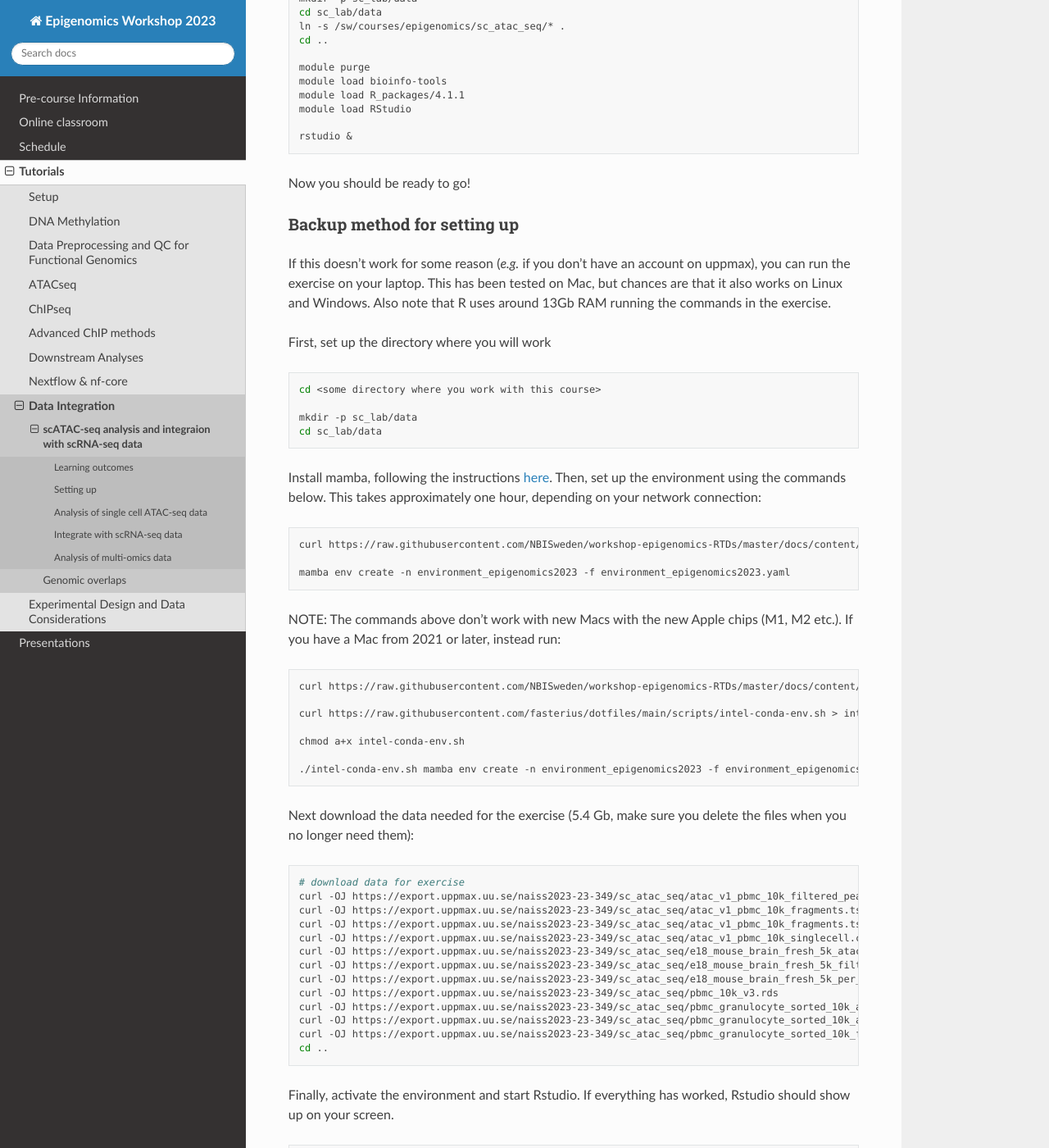
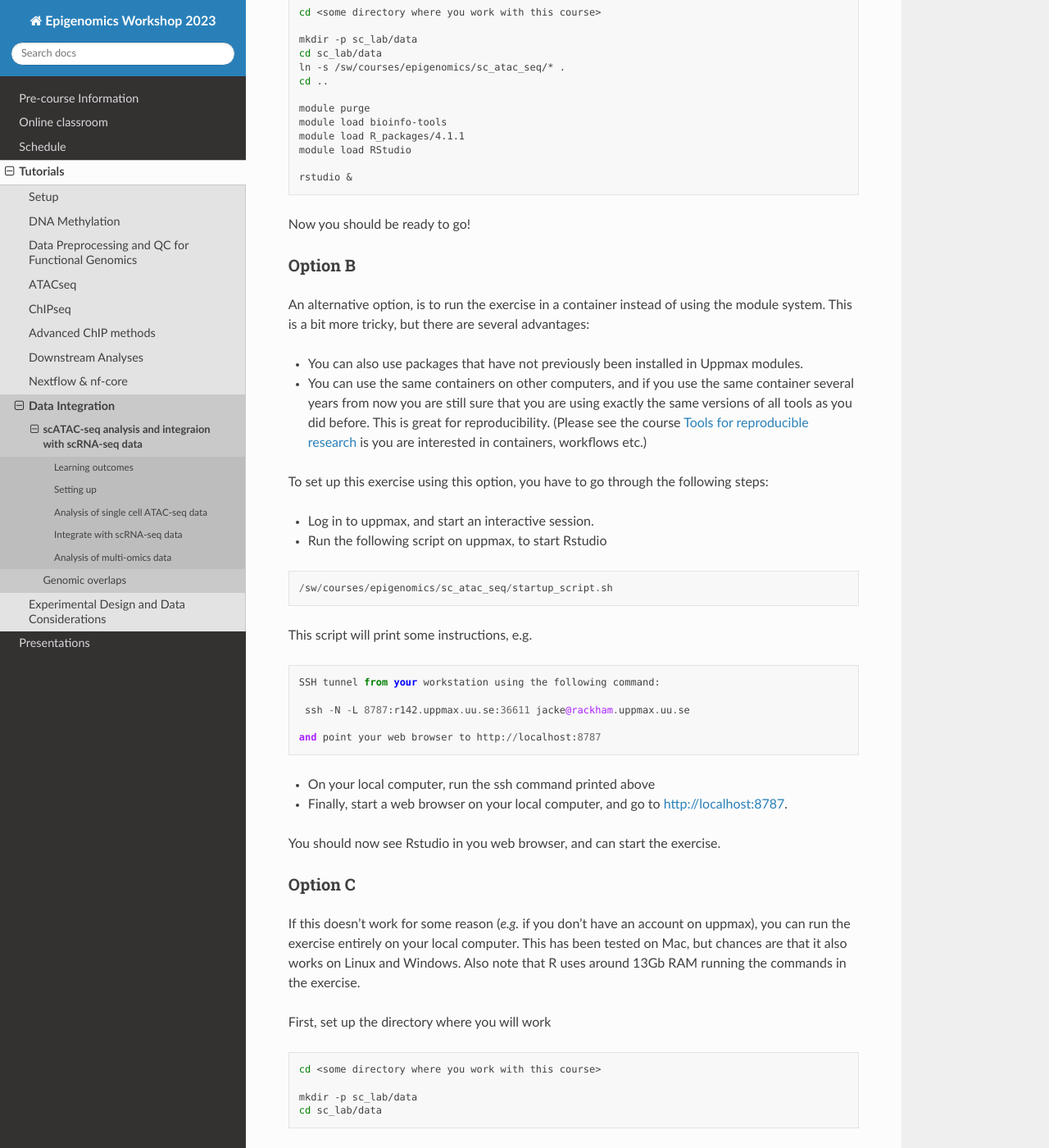
Before and after one commit to NBISweden/workshop-epigenomics-RTDs, a Sphinx documentation site: the page built from docs/content/tutorials/scAtacSeq/lab-sc_atac_seq.md, in a window 1280 px wide and 1400 px high, scrolled down 1072 px. Shown: the whole window at 82% size. Built offline with Sphinx 7.4.7 and the Read the Docs theme 2.0.0, drawn with Linux system fonts in a browser that asks for light colours; some of the changed text lies outside the part shown.

Commit message:
updated setup instructions for single cell lab

````diff
--- a/docs/content/tutorials/scAtacSeq/lab-sc_atac_seq.md
+++ b/docs/content/tutorials/scAtacSeq/lab-sc_atac_seq.md
@@ -34,6 +34,8 @@
 
 ## Setting up
 
+### Option A
+
 The easiest way to run this exercise, which we highly recommend, is on Uppmax. To do this, start an interactive session like you have done for the previous days, and then do
 
 ```bash
@@ -54,10 +56,47 @@ rstudio &
 
 Now you should be ready to go!
 
+### Option B
 
-### Backup method for setting up
+An alternative option, is to run the exercise in a container instead of using the module system. This is a bit more tricky, but there are several advantages:
 
-If this doesn't work for some reason (*e.g.* if you don't have an account on uppmax), you can run the exercise on your laptop. This has been tested on Mac, but chances are that it also works on Linux and Windows. Also note that R uses around 13Gb RAM running the commands in the exercise.
+- You can also use packages that have not previously been installed in Uppmax modules.
+
+- You can use the same containers on other computers, and if you use the same container several years from now you are still sure that you are using exactly the same versions of all tools as you did before. This is great for reproducibility. (Please see the course [Tools for reproducible research](https://uppsala.instructure.com/courses/73110) is you are interested in containers, workflows etc.)
+
+To set up this exercise using this option, you have to go through the following steps:
+
+- Log in to uppmax, and start an interactive session.
+
+- Run the following script on uppmax, to start Rstudio
+
+```
+/sw/courses/epigenomics/sc_atac_seq/startup_script.sh
+```
+
+This script will print some instructions, e.g.
+
+```
+SSH tunnel from your workstation using the following command:
+
+ ssh -N -L 8787:r142.uppmax.uu.se:36611 jacke@rackham.uppmax.uu.se
+
+and point your web browser to http://localhost:8787
+
+```
+
+
+- On your local computer, run the ssh command printed above
+
+- Finally, start a web browser on your local computer, and go to [http://localhost:8787](http://localhost:8787).
+
+You should now see Rstudio in you web browser, and can start the exercise.
+
+
+
+### Option C
+
+If this doesn't work for some reason (*e.g.* if you don't have an account on uppmax), you can run the exercise entirely on your local computer. This has been tested on Mac, but chances are that it also works on Linux and Windows. Also note that R uses around 13Gb RAM running the commands in the exercise.
 
 First, set up the directory where you will work
 
@@ -107,7 +146,7 @@ curl -OJ https://export.uppmax.uu.se/naiss2023-23-349/sc_atac_seq/pbmc_granulocy
 cd ..
 ```
 
-Finally, activate the environment and start Rstudio. If everything has worked, Rstudio should show up on your screen.
+Finally, activate the environment and start Rstudio.
 
 ```bash
 mamba activate environment_epigenomics2023
````
